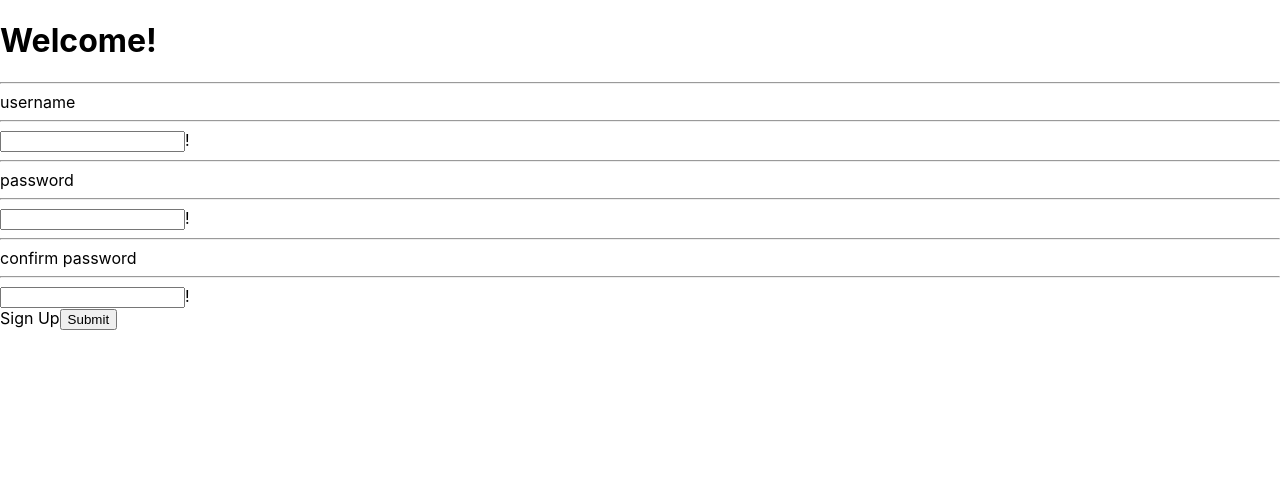
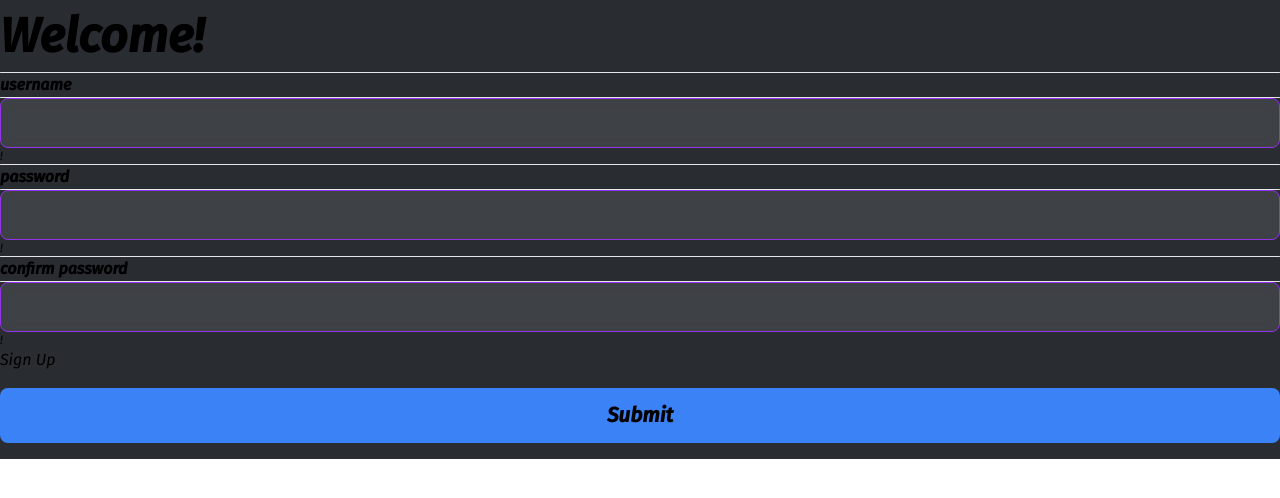
Before and after one commit to h-peysepar/lang-helper, a Next.js app: page /sign-in in a window 1280 px wide. Shown: the top 498 px of the page. Built offline with nearby package versions, Linux system fonts and the light colour scheme.

Commit message:
add scss files and talwind config

```diff
--- a/package.json
+++ b/package.json
@@ -15,13 +15,17 @@
     "react": "17.0.2",
     "react-card-flip": "^1.1.5",
     "react-dom": "17.0.2",
-    "react-hook-form": "^7.27.1"
+    "react-hook-form": "^7.27.1",
+    "sass": "^1.49.9"
   },
   "devDependencies": {
     "@types/node": "17.0.19",
     "@types/react": "17.0.39",
+    "autoprefixer": "^10.4.2",
     "eslint": "8.9.0",
     "eslint-config-next": "12.1.0",
+    "postcss": "^8.4.7",
+    "tailwindcss": "^3.0.23",
     "typescript": "4.5.5"
   }
 }
--- /dev/null
+++ b/postcss.config.js
@@ -0,0 +1,6 @@
+module.exports = {
+  plugins: {
+    tailwindcss: {},
+    autoprefixer: {},
+  },
+}
--- a/src/pages/_app.tsx
+++ b/src/pages/_app.tsx
@@ -1,5 +1,6 @@
-import '../styles/globals.css'
+// import '../styles/globals.css'
 import type { AppProps } from 'next/app'
+import '../styles/main.scss'
 
 function MyApp({ Component, pageProps }: AppProps) {
   return <Component {...pageProps} />
--- /dev/null
+++ b/src/styles/components/_button.scss
@@ -0,0 +1,4 @@
+.button{
+     @apply px-4 py-3 w-full bg-blue-500 rounded-lg my-4 font-bold;
+     font-size: 1.3rem
+}
--- /dev/null
+++ b/src/styles/components/_input.scss
@@ -0,0 +1,4 @@
+.general-input {
+     @apply w-full self-stretch px-4  py-3 rounded-lg bg-transparent border border-purple-600 focus:ring-1 ring-purple-600 backdrop-blur-sm outline-none text-center bg-blue-200;
+     background: rgba(255,255,255,.1);
+}
--- a/src/styles/globals.css
+++ /dev/null
@@ -1,16 +0,0 @@
-html,
-body {
-  padding: 0;
-  margin: 0;
-  font-family: -apple-system, BlinkMacSystemFont, Segoe UI, Roboto, Oxygen,
-    Ubuntu, Cantarell, Fira Sans, Droid Sans, Helvetica Neue, sans-serif;
-}
-
-a {
-  color: inherit;
-  text-decoration: none;
-}
-
-* {
-  box-sizing: border-box;
-}
--- /dev/null
+++ b/src/styles/layout/index.scss
@@ -0,0 +1,17 @@
+body,
+html,
+#root {
+     height: 100%;
+     overflow: hidden;
+     font-family: "Fira Sans", sans-serif;
+}
+.bg {
+     background: #292c31;
+}
+.menubar .active {
+     background: linear-gradient(180deg, #ffffff40, transparent);
+     border-radius: 333px 333px 0 0;
+}
+.App{
+     max-width: 640px;
+}
--- /dev/null
+++ b/src/styles/main.scss
@@ -0,0 +1,15 @@
+@import url('https://fonts.googleapis.com/css2?family=Fira+Sans:ital,wght@1,100;1,200;1,300;1,400;1,500&display=swap');
+@import url('https://fonts.googleapis.com/css2?family=Fredoka+One&family=Noto+Sans+Arabic&display=swap');
+
+@tailwind base;
+@tailwind components;
+@tailwind utilities;
+// body{background: red;}
+
+@import './layout/index.scss';
+
+@import './pages/auth.scss';
+
+
+@import './components/input.scss';
+@import './components/button.scss';
--- /dev/null
+++ b/src/styles/pages/_auth.scss
@@ -0,0 +1,11 @@
+.welcome{
+     @apply font-bold;
+     font-size: 3rem;
+     // font-family: 'Noto Sans Arabic', sans-serif;
+}
+.fixCenter{
+     position: absolute;
+     top: 50%;
+     left: 50%;
+     transform: translate(-50%, -50%);
+}
--- /dev/null
+++ b/src/styles/s.css
@@ -0,0 +1,3 @@
+@tailwind base;
+@tailwind components;
+@tailwind utilities;
--- /dev/null
+++ b/tailwind.config.js
@@ -0,0 +1,11 @@
+module.exports = {
+  content: [
+    "./pages/**/*.{js,ts,jsx,tsx}",
+    "./components/**/*.{js,ts,jsx,tsx}",
+    "./src/pages/**/*.{js,ts,jsx,tsx}",
+  ],
+  theme: {
+    extend: {},
+  },
+  plugins: [],
+}
```
Also changed, not shown: src/styles/components/_rotatableCard.scss (added, +21 -0 lines), 1 other file (tests, documents, lock files or other folders).
